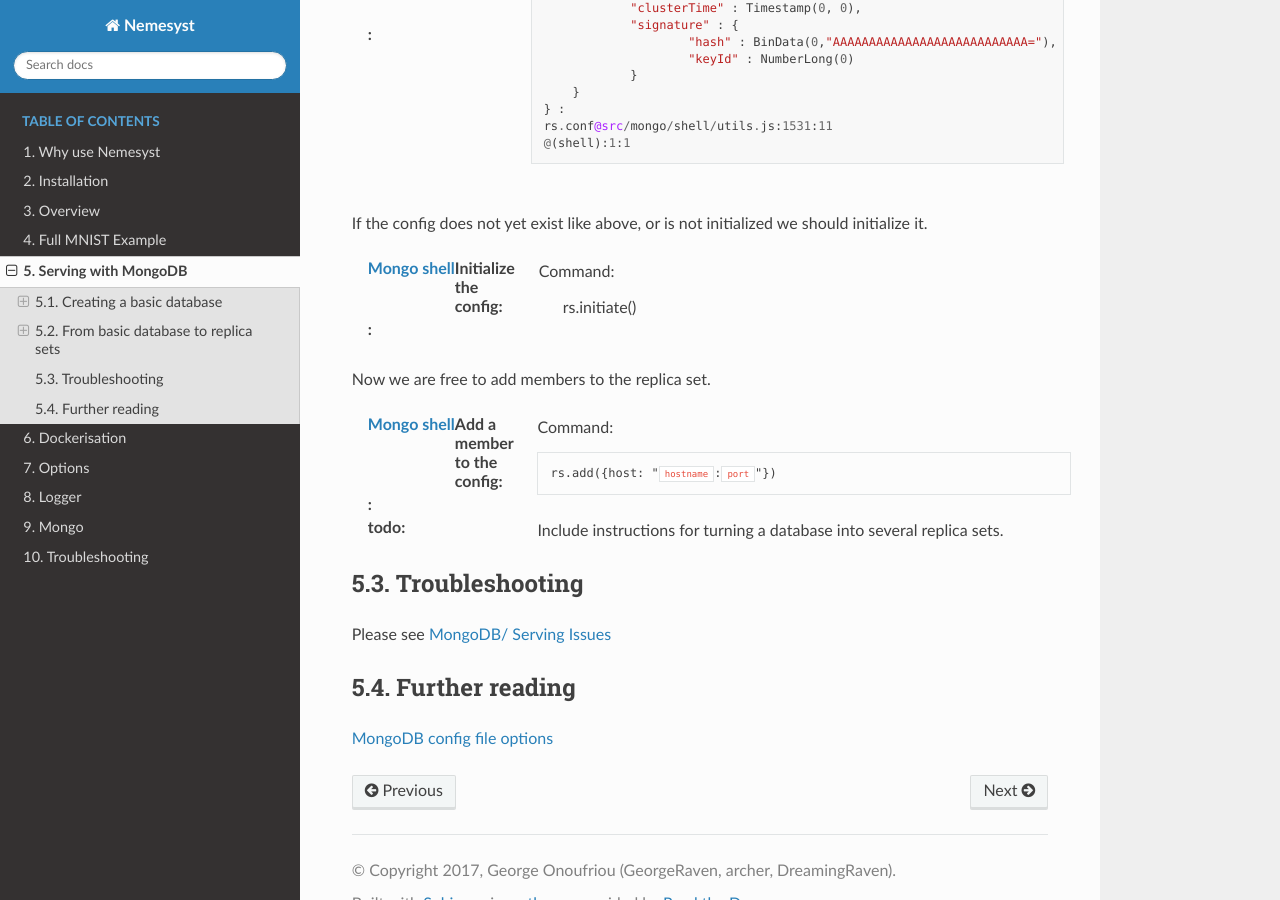
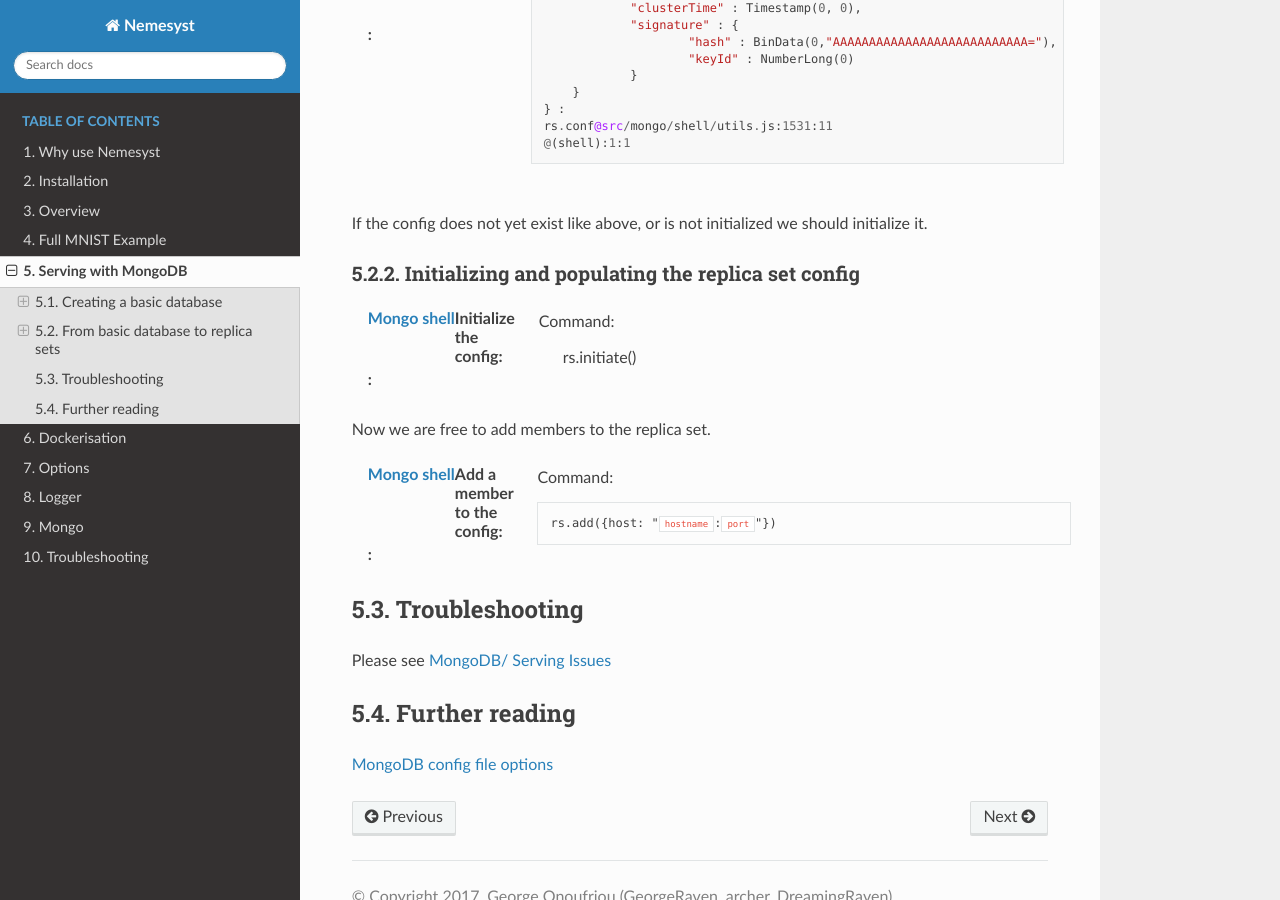
Before and after one commit to DreamingRaven/nemesyst, a Sphinx documentation site: the page built from docs/source/serving.rst, in a window 1280 px wide and 900 px high, scrolled down 4081 px. Built offline with Sphinx 7.4.7 and the Read the Docs theme 2.0.0, drawn with Linux system fonts in a browser that asks for light colours; the version number could not be read and is left out.

Commit message:
Removed replica todo as it exists now

```diff
--- a/docs/source/serving.rst
+++ b/docs/source/serving.rst
@@ -227,6 +227,9 @@ There should be no config present also, which we can also check.
 
 If the config does not yet exist like above, or is not initialized we should initialize it.
 
+Initializing and populating the replica set config
+--------------------------------------------------
+
 :|mongo shell|_ Initialize the config\::
 
   Command:
@@ -243,10 +246,6 @@ Now we are free to add members to the replica set.
 
     rs.add({host: "|hostname|:|port|"})
 
-:todo:
-
-  Include instructions for turning a database into several replica sets.
-
 Troubleshooting
 +++++++++++++++
 
```
